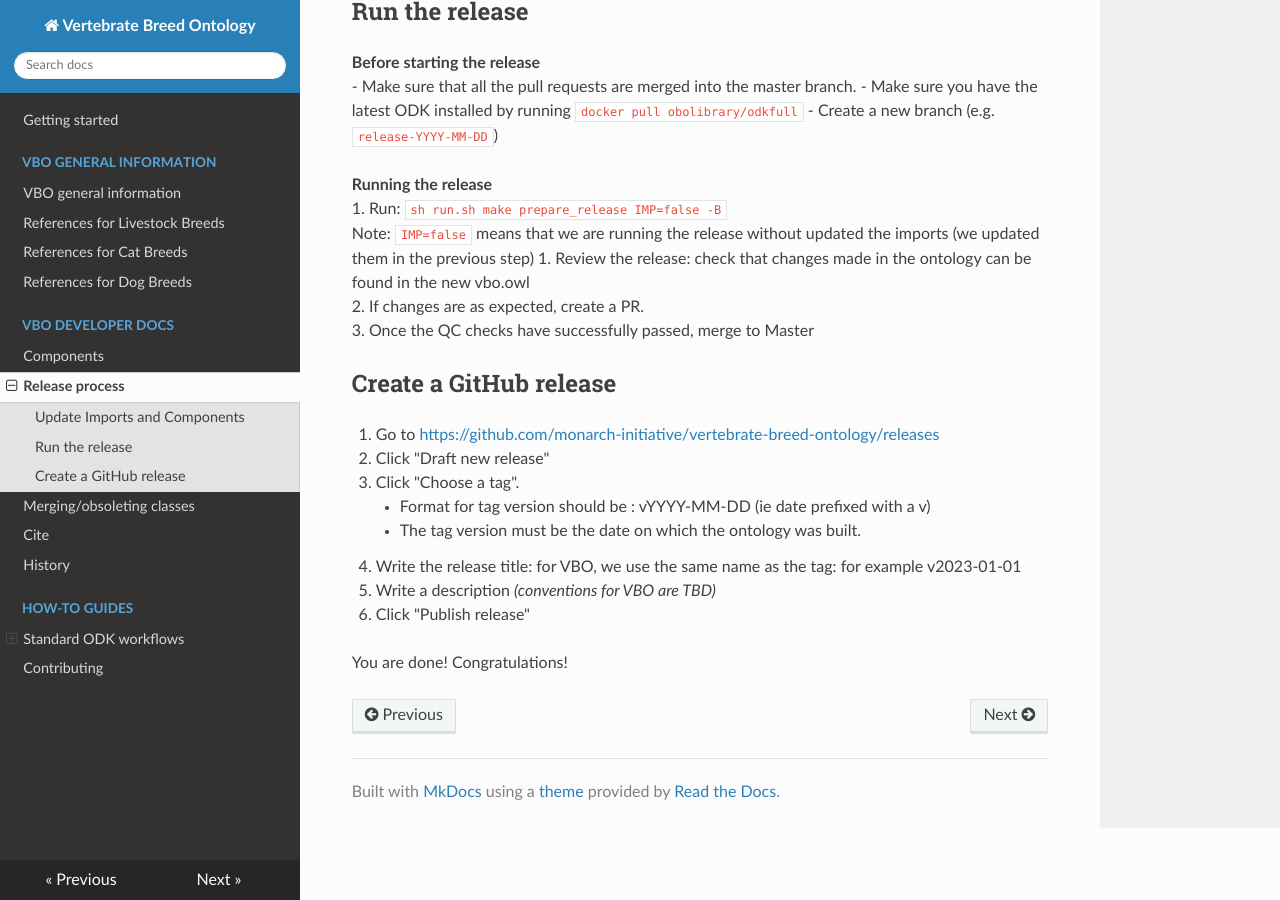
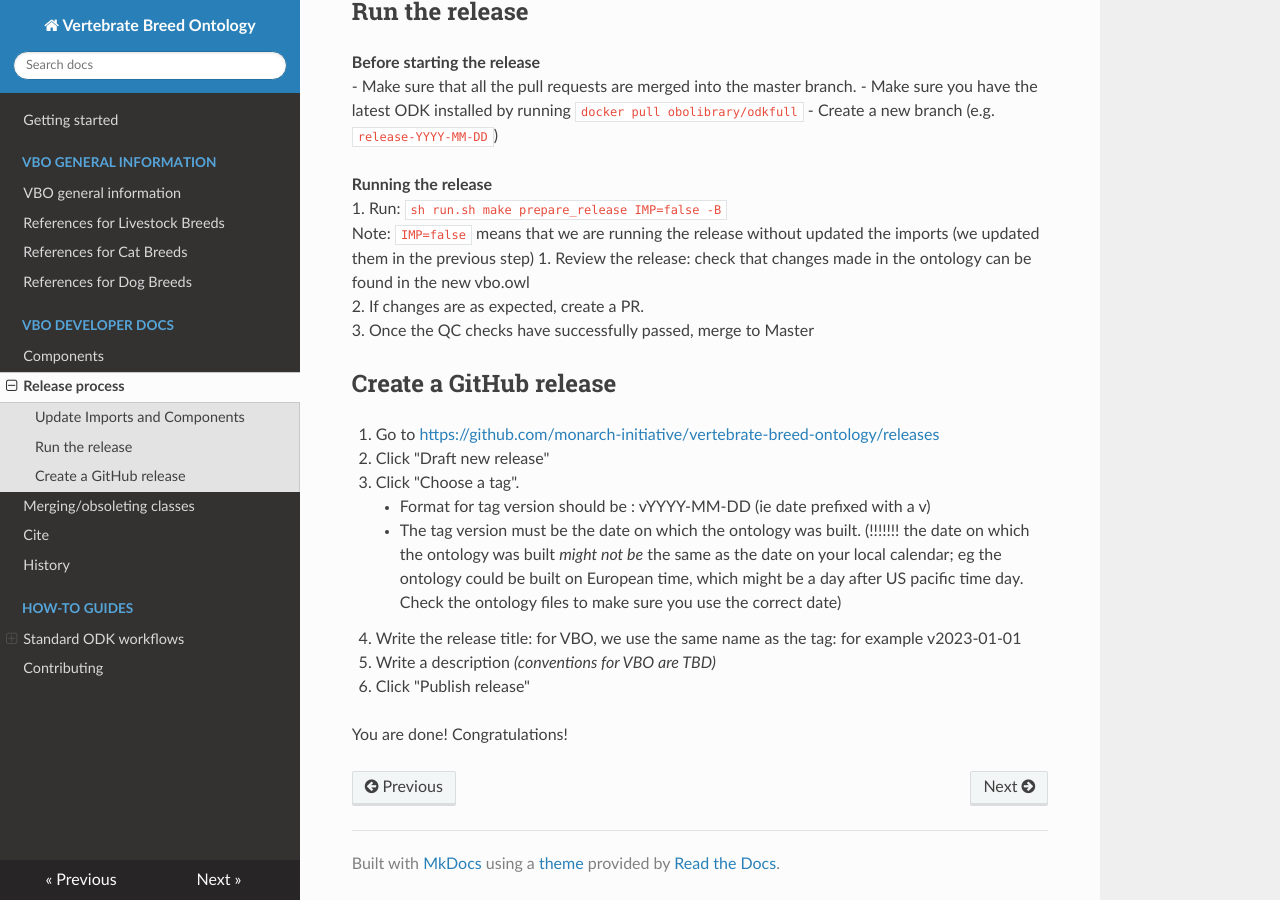
Before and after one commit to monarch-initiative/vertebrate-breed-ontology, an MkDocs documentation site: the page built from docs/VBO-editor-documents/release.md, in a window 1280 px wide and 900 px high, scrolled down 778 px. Built offline with MkDocs 1.6.1, drawn with Linux system fonts in a browser that asks for light colours; nearby versions of some CDN libraries.

Commit message:
Update release.md

```diff
--- a/docs/VBO-editor-documents/release.md
+++ b/docs/VBO-editor-documents/release.md
@@ -45,7 +45,7 @@ This will refresh ALL the imports.
 1. Click "Draft new release"
 1. Click "Choose a tag".
     - Format for tag version should be : vYYYY-MM-DD (ie date prefixed with a v)
-    - The tag version must be the date on which the ontology was built.
+    - The tag version must be the date on which the ontology was built. (!!!!!!! the date on which the ontology was built _might not be_ the same as the date on your local calendar; eg the ontology could be built on European time, which might be a day after US pacific time day. Check the ontology files to make sure you use the correct date)
 1. Write the release title: for VBO, we use the same name as the tag: for example v2023-01-01
 1. Write a description *(conventions for VBO are TBD)*
 1. Click "Publish release"
```
